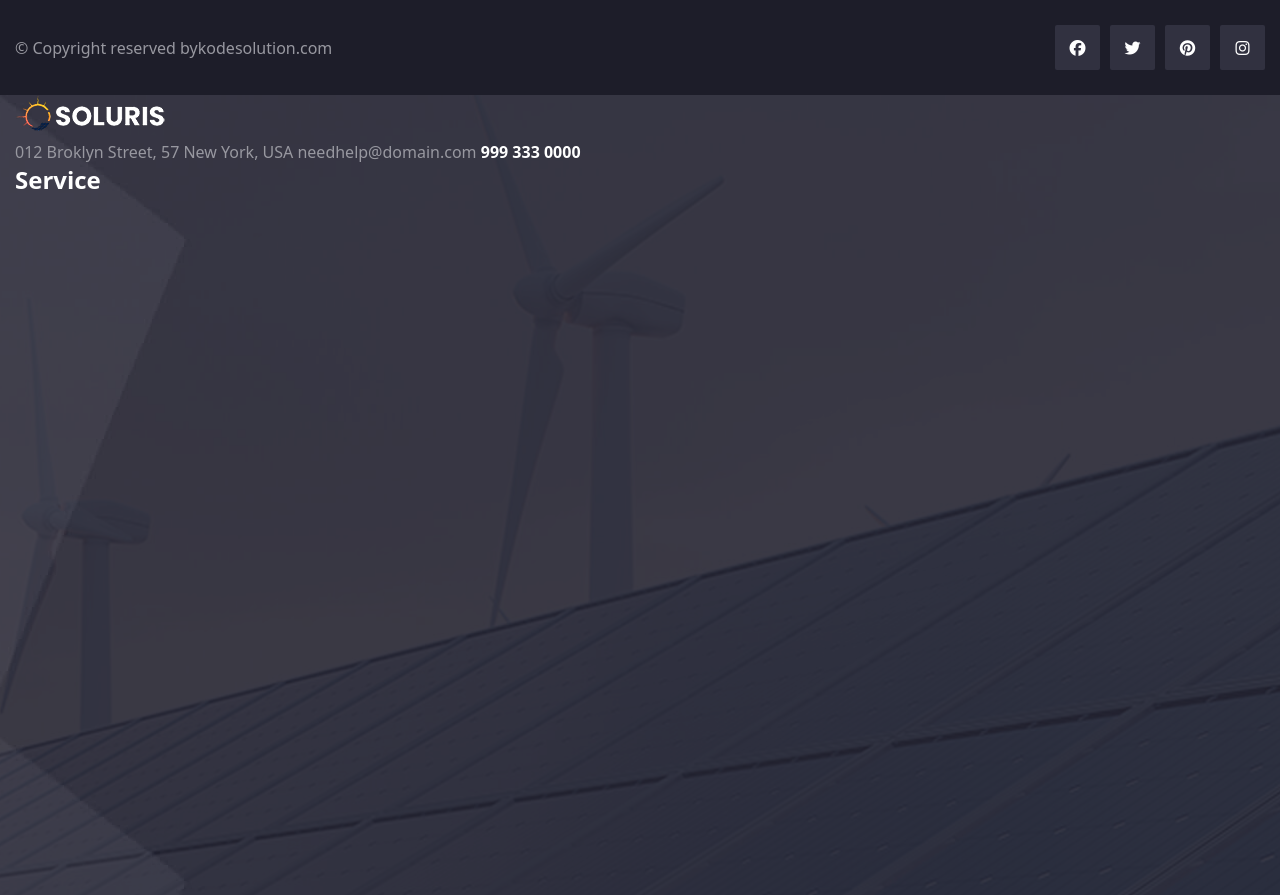
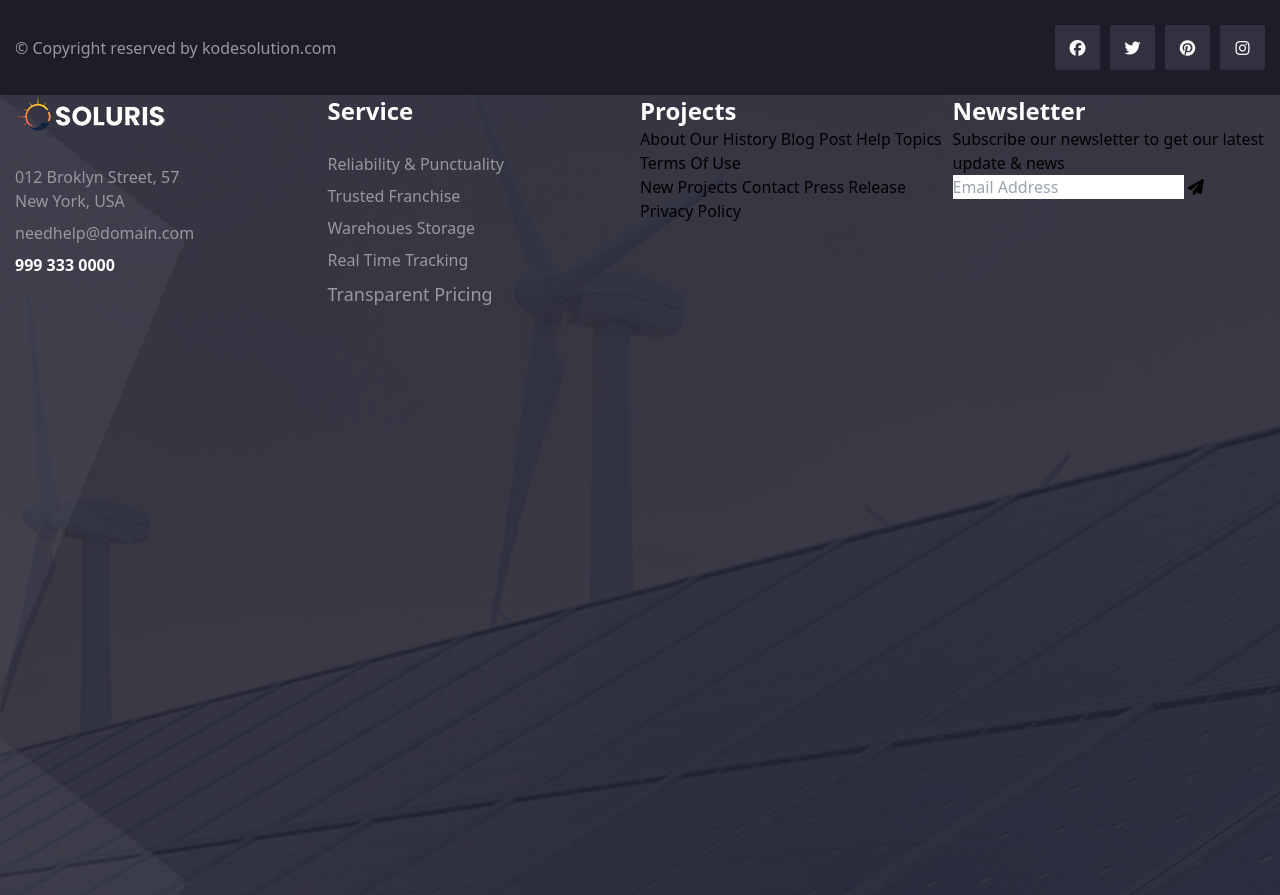
Before and after one commit to jayen123/soluris, a website: page src/pages/index.html in a window 1280 px wide. Drawn offline with Linux system fonts and the light colour scheme.

Commit message:
footer content ready

```diff
--- a/src/pages/index.html
+++ b/src/pages/index.html
@@ -25,61 +25,156 @@
       <section class="bg-[#1d1d29]">
         <div class="container">
           <div class="grid grid-cols-1 gap-5 py-[25px] sm:grid-cols-2 sm:gap-0">
-            <div class="flex justify-center sm:justify-start items-center order-2 sm:order-first">
-              <span class="text-[#9898a0]">© Copyright reserved by<a class="duration-300 ease-linear hover:text-white" href="#">kodesolution.com</a></span>
+            <div
+              class="flex justify-center sm:justify-start items-center order-2 sm:order-first"
+            >
+              <span class="text-[#9898a0]"
+                >© Copyright reserved by
+                <a class="duration-300 ease-linear hover:text-white" href="#"
+                  >kodesolution.com</a
+                ></span
+              >
             </div>
             <div class="flex items-center justify-center sm:justify-end">
               <ul class="flex gap-[10px]">
                 <li>
-                  <a class="inline-flex w-[45px] h-[45px] items-center justify-center bg-[#313140] rounded-sm text-white hover:bg-theme-color1 hover:-translate-y-[5px] duration-300 transition-all" href="#"><i class="fa-brands fa-facebook fa-fw"></i></a>
+                  <a
+                    class="inline-flex w-[45px] h-[45px] items-center justify-center bg-[#313140] rounded-sm text-white hover:bg-theme-color1 hover:-translate-y-[5px] duration-300 transition-all"
+                    href="#"
+                    ><i class="fa-brands fa-facebook fa-fw"></i
+                  ></a>
                 </li>
                 <li>
-                  <a class="inline-flex w-[45px] h-[45px] items-center justify-center bg-[#313140] rounded-sm text-white hover:bg-theme-color1 hover:-translate-y-[5px] duration-300 transition-all" href="#"><i class="fa-brands fa-twitter"></i></a>
+                  <a
+                    class="inline-flex w-[45px] h-[45px] items-center justify-center bg-[#313140] rounded-sm text-white hover:bg-theme-color1 hover:-translate-y-[5px] duration-300 transition-all"
+                    href="#"
+                    ><i class="fa-brands fa-twitter"></i
+                  ></a>
                 </li>
                 <li>
-                  <a class="inline-flex w-[45px] h-[45px] items-center justify-center bg-[#313140] rounded-sm text-white hover:bg-theme-color1 hover:-translate-y-[5px] duration-300 transition-all" href="#"><i class="fa-brands fa-pinterest"></i></a>
+                  <a
+                    class="inline-flex w-[45px] h-[45px] items-center justify-center bg-[#313140] rounded-sm text-white hover:bg-theme-color1 hover:-translate-y-[5px] duration-300 transition-all"
+                    href="#"
+                    ><i class="fa-brands fa-pinterest"></i
+                  ></a>
                 </li>
                 <li>
-                  <a class="inline-flex w-[45px] h-[45px] items-center justify-center bg-[#313140] rounded-sm text-white hover:bg-theme-color1 hover:-translate-y-[5px] duration-300 transition-all" href="#"><i class="fa-brands fa-instagram"></i></a>
+                  <a
+                    class="inline-flex w-[45px] h-[45px] items-center justify-center bg-[#313140] rounded-sm text-white hover:bg-theme-color1 hover:-translate-y-[5px] duration-300 transition-all"
+                    href="#"
+                    ><i class="fa-brands fa-instagram"></i
+                  ></a>
                 </li>
               </ul>
             </div>
           </div>
         </div>
       </section>
-      <section class="relative h-screen bg-[url('/src/assets/images/footer.jpg')] bg-no-repeat bg-center bg-cover before:content-[''] before:absolute before:left-0 before:top-0 before:w-full before:h-screen before:bg-[url('/src/assets/images/overlay-footer.jpg')] before:opacity-90">
+      <section
+        class="relative h-screen bg-[url('/src/assets/images/footer.jpg')] bg-no-repeat bg-center bg-cover before:content-[''] before:absolute before:left-0 before:top-0 before:w-full before:h-screen before:bg-[url('/src/assets/images/overlay-footer.jpg')] before:opacity-90"
+      >
         <div class="container relative">
-          <div>
-            <div>
+          <div class="grid grid-cols-1 xl:grid-cols-4">
+            <div class="flex flex-col gap-[25px]">
               <div>
                 <a href="#">
-                  <img src="/src/assets/images/logo-2.png" alt="footer-logo">
+                  <img src="/src/assets/images/logo-2.png" alt="footer-logo" />
                 </a>
               </div>
-              <div class="text-[#9898a0]">
+              <div class="flex flex-col gap-2 text-[#9898a0]">
+                <span> 012 Broklyn Street, 57 <br> New York, USA </span>
                 <span>
-                  012 Broklyn Street, 57
-                  New York, USA
-                </span>
-                <span>
-                  <a href="mailto:needhelp@domain.com">
-                    needhelp@domain.com
-                  </a>
+                  <a href="mailto:needhelp@domain.com"> needhelp@domain.com </a>
                 </span>
                 <span class="text-white font-bold">
                   <a href="tel:9993330000">999 333 0000</a>
                 </span>
               </div>
             </div>
+            <div class="flex flex-col gap-[25px]">
+              <div>
+                <h3 class="text-white text-2xl font-bold">Service</h3>
+              </div>
+              <ul class="flex flex-col gap-2">
+                <li>
+                  <a href="#" class="relative inline-block text-[#9898a0] hover:text-white duration-300 transition-all ease-in-out before:content-[''] before:absolute before:bottom-0 before:left-0 before:w-0 before:h-[1px] before:bg-theme-color3/90 before:transition-all before:duration-300 before:hover:w-full">Reliability & Punctuality</a>
+                </li>
+                <li>
+                  <a href="#" class="relative inline-block text-[#9898a0] hover:text-white duration-300 transition-all ease-in-out before:content-[''] before:absolute before:bottom-0 before:left-0 before:w-0 before:h-[1px] before:bg-theme-color3/90 before:transition-all before:duration-300 before:hover:w-full">Trusted Franchise</a>
+                </li>
+                <li>
+                  <a href="#" class="relative inline-block text-[#9898a0] hover:text-white duration-300 transition-all ease-in-out before:content-[''] before:absolute before:bottom-0 before:left-0 before:w-0 before:h-[1px] before:bg-theme-color3/90 before:transition-all before:duration-300 before:hover:w-full">Warehoues Storage</a>
+                </li>
+                <li>
+                  <a href="#" class="relative inline-block text-[#9898a0] hover:text-white duration-300 transition-all ease-in-out before:content-[''] before:absolute before:bottom-0 before:left-0 before:w-0 before:h-[1px] before:bg-theme-color3/90 before:transition-all before:duration-300 before:hover:w-full">Real Time Tracking</a>
+                </li>
+                <li>
+                  <a href="#" class="relative inline-block text-lg text-[#9898a0] hover:text-white duration-300 transition-all ease-in-out before:content-[''] before:absolute before:bottom-0 before:left-0 before:w-0 before:h-[1px] before:bg-theme-color3/90 before:transition-all before:duration-300 before:hover:w-full">Transparent Pricing</a>
+                </li>
+              </ul>
+            </div>
+            <div>
+              <div>
+                <h3 class="text-white text-2xl font-bold">Projects</h3>
+              </div>
+              <div>
+                <div>
+                  <span>
+                    <a href="#">About</a>
+                  </span>
+                  <span>
+                    <a href="#">Our History</a>
+                  </span>
+                  <span>
+                    <a href="#">Blog Post</a>
+                  </span>
+                  <span>
+                    <a href="#">Help Topics</a>
+                  </span>
+                  <span>
+                    <a href="#">Terms Of Use</a>
+                  </span>
+                </div>
+                <div>
+                  <span>
+                    <a href="#">New Projects</a>
+                  </span>
+                  <span>
+                    <a href="#">Contact</a>
+                  </span>
+                  <span>
+                    <a href="#">Press Release</a>
+                  </span>
+                  <span>
+                    <a href="#">Privacy Policy</a>
+                  </span>
+                </div>
+              </div>
+            </div>
+            <div>
+              <div>
+                <h3 class="text-white text-2xl font-bold">Newsletter</h3>
+              </div>
+              <div>
+                <p>Subscribe our newsletter to get our latest update & news</p>
+              </div>
+              <div>
+                <input
+                  type="email"
+                  name="email"
+                  class=""
+                  value=""
+                  placeholder="Email Address"
+                  required=""
+                />
+                <button type="button" class="">
+                  <span class="btn-title"
+                    ><i class="fa fa-paper-plane"></i
+                  ></span>
+                </button>
+              </div>
+            </div>
           </div>
-          <div>
-            <div>
-              <h3 class="text-white text-2xl font-bold">Service</h3>
-            </div>
-            <div></div>
-          </div>
-          <div></div>
-          <div></div>
         </div>
       </section>
     </footer>
```
Also changed, not shown: dist/output.css.
